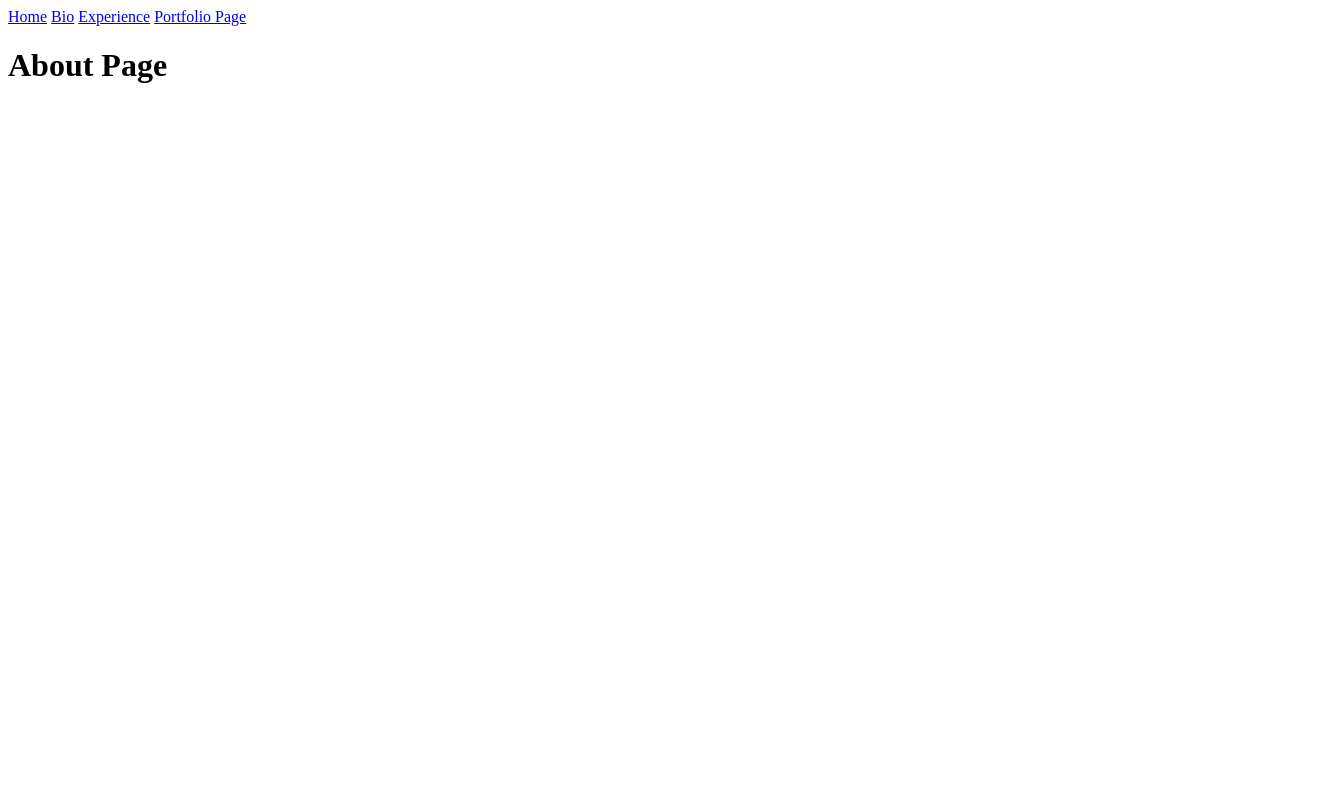
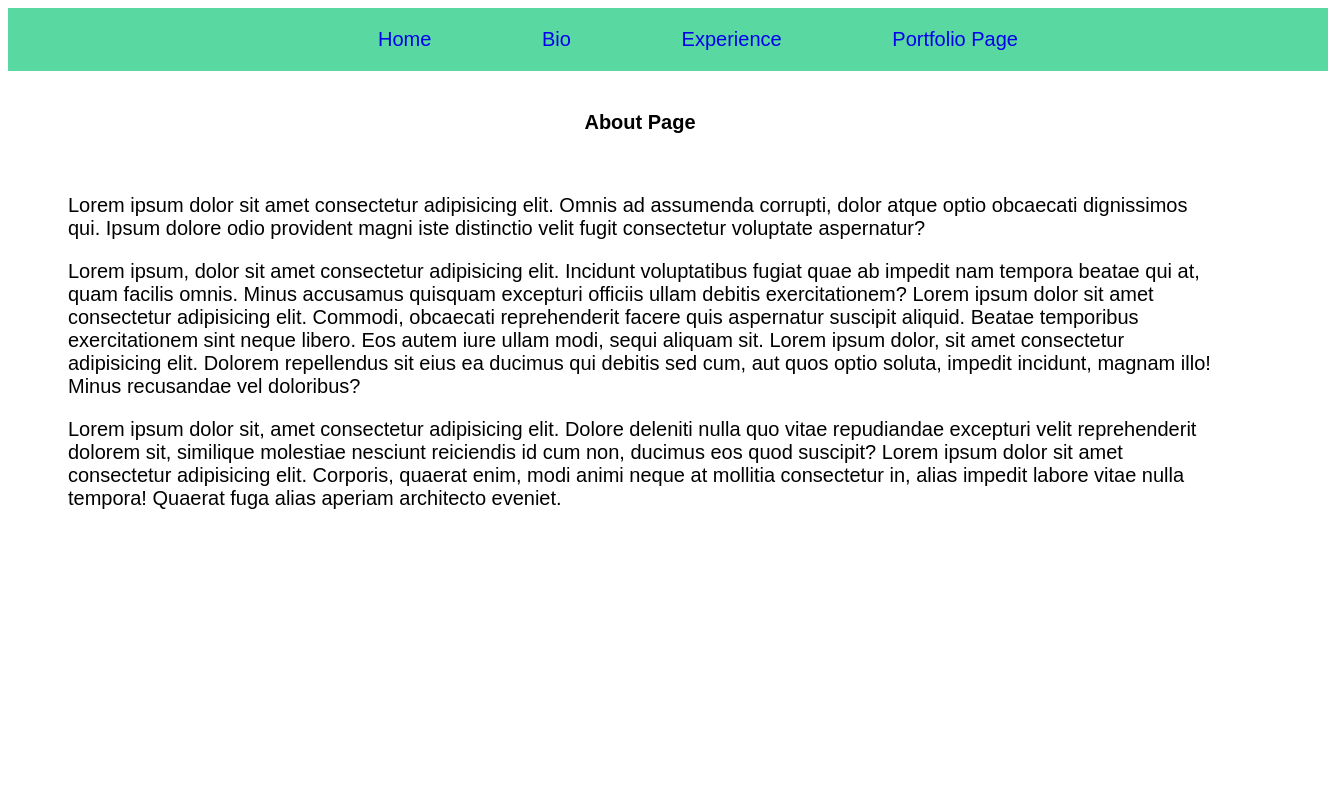
Before and after one commit to SWE-2-0-Deloitte-1-US/html-project-JasmineDaniels, a plain HTML site: page about.html in a window 1280 px wide. Shown: the top 800 px of the page, 1328 px wide, since content can reach past the window. Drawn offline with Linux system fonts and the light colour scheme.

Commit message:
update css, add content to bio page --wip

```diff
--- a/about.html
+++ b/about.html
@@ -3,17 +3,44 @@
 <head>
     <meta charset="UTF-8">
     <meta name="viewport" content="width=device-width, initial-scale=1.0">
+    <link rel="stylesheet" href="css/style.css">
+    <link rel="stylesheet" href="css/about.css">
     <title>About Page</title>
 </head>
 <body>
-    <nav>
-        <a href="index.html">Home</a>
-        <a href="about.html">Bio</a>
-        <a href="experience.html">Experience</a>
-        <a href="portfolio.html">Portfolio Page</a>
+    <nav class="navbar">
+        <ul class="nav-links">
+            <a href="index.html" class="nav-item">Home</a>
+            <a href="about.html" class="nav-item">Bio</a>
+            <a href="experience.html" class="nav-item">Experience</a>
+            <a href="portfolio.html" class="nav-item">Portfolio Page</a>
+        </ul>
+
     </nav>
     <div>
-        <h1>About Page</h1>
+        <h1 class="title">About Page</h1>
     </div>
+    <section class="main-content">
+        <p>
+            Lorem ipsum dolor sit amet consectetur adipisicing elit. Omnis ad assumenda corrupti, dolor atque optio obcaecati dignissimos qui.
+            Ipsum dolore odio provident magni iste distinctio velit fugit consectetur voluptate aspernatur?
+        </p>
+        <p>
+            Lorem ipsum, dolor sit amet consectetur adipisicing elit.
+            Incidunt voluptatibus fugiat quae ab impedit nam tempora beatae qui at, quam facilis omnis. Minus accusamus quisquam excepturi officiis ullam debitis exercitationem?
+            Lorem ipsum dolor sit amet consectetur adipisicing elit. Commodi, obcaecati reprehenderit facere quis aspernatur suscipit aliquid. Beatae temporibus exercitationem sint neque libero. Eos autem iure ullam modi, sequi aliquam sit.
+            Lorem ipsum dolor, sit amet consectetur adipisicing elit. Dolorem repellendus sit eius ea ducimus qui debitis sed cum, aut quos optio soluta, impedit incidunt, magnam illo! Minus recusandae vel doloribus?
+        </p>
+
+        <p>
+            Lorem ipsum dolor sit, amet consectetur adipisicing elit. Dolore deleniti nulla quo vitae repudiandae excepturi velit reprehenderit dolorem sit, similique molestiae nesciunt reiciendis id cum non, ducimus eos quod suscipit?
+            Lorem ipsum dolor sit amet consectetur adipisicing elit. Corporis, quaerat enim, modi animi neque at mollitia consectetur in, alias impedit labore vitae nulla tempora! Quaerat fuga alias aperiam architecto eveniet.
+        </p>
+    </section>
+    <footer>
+        <img src = "images/instagram.svg" alt = "linkedin"/>
+        <img src = "images/tiktok.svg" alt = "github"/>
+        <img src = "images/gmail.svg" alt = "gmail"/>
+    </footer>
 </body>
 </html>
```
Also changed, not shown: experience.html (+78 -124 lines), index.html (+19 -4 lines), portfolio.html (+2 -28 lines), 2 other files.
